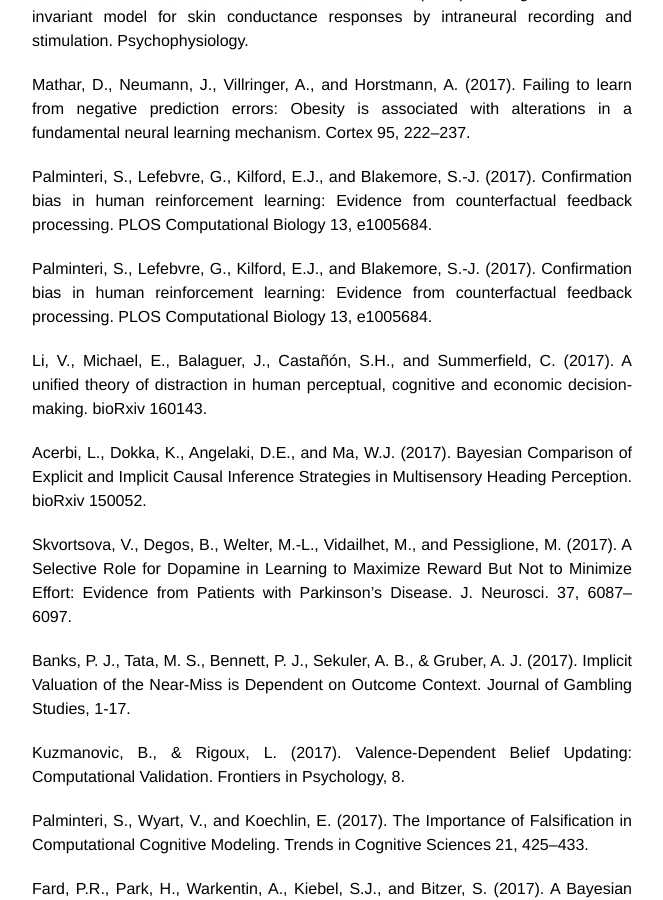
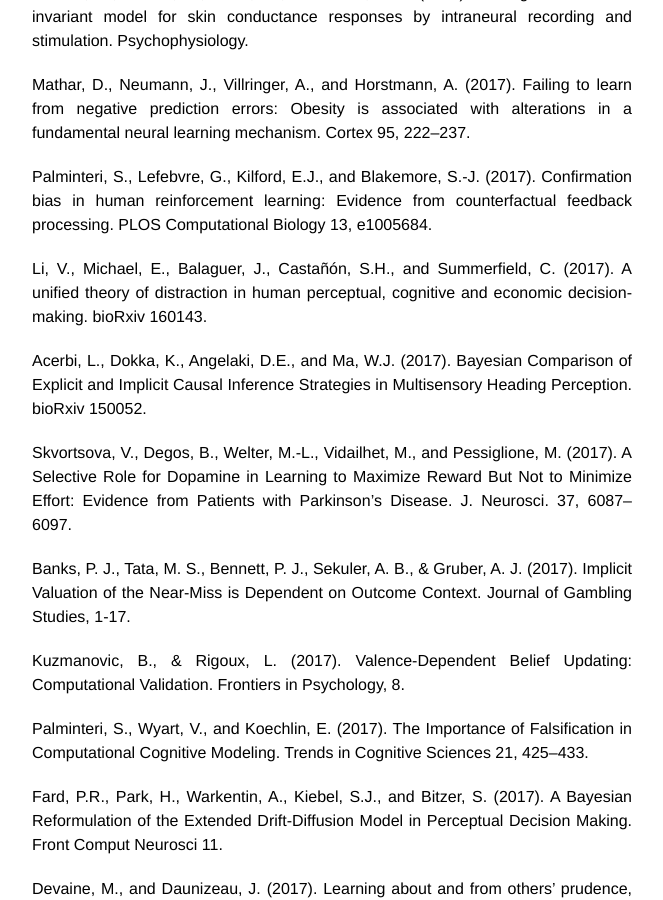
Before and after one commit to MBB-team/VBA-toolbox, a Jekyll site: the page built from references/index.html, in a window 1280 px wide and 900 px high, scrolled down 1157 px. Shown: the whole window, without its empty margins (308-971 px from the left). Built offline with Jekyll 4.4.1, drawn with Linux system fonts in a browser that asks for light colours; nearby versions of some CDN libraries.

Commit message:
Update index.html

```diff
--- a/references/index.html
+++ b/references/index.html
@@ -66,10 +66,6 @@
 
 <p>
   Mathar, D., Neumann, J., Villringer, A., and Horstmann, A. (2017). Failing to learn from negative prediction errors: Obesity is associated with alterations in a fundamental neural learning mechanism. Cortex 95, 222–237.
-</p>
-
-<p>
-  Palminteri, S., Lefebvre, G., Kilford, E.J., and Blakemore, S.-J. (2017). Confirmation bias in human reinforcement learning: Evidence from counterfactual feedback processing. PLOS Computational Biology 13, e1005684.
 </p>
 
 <p>
```
